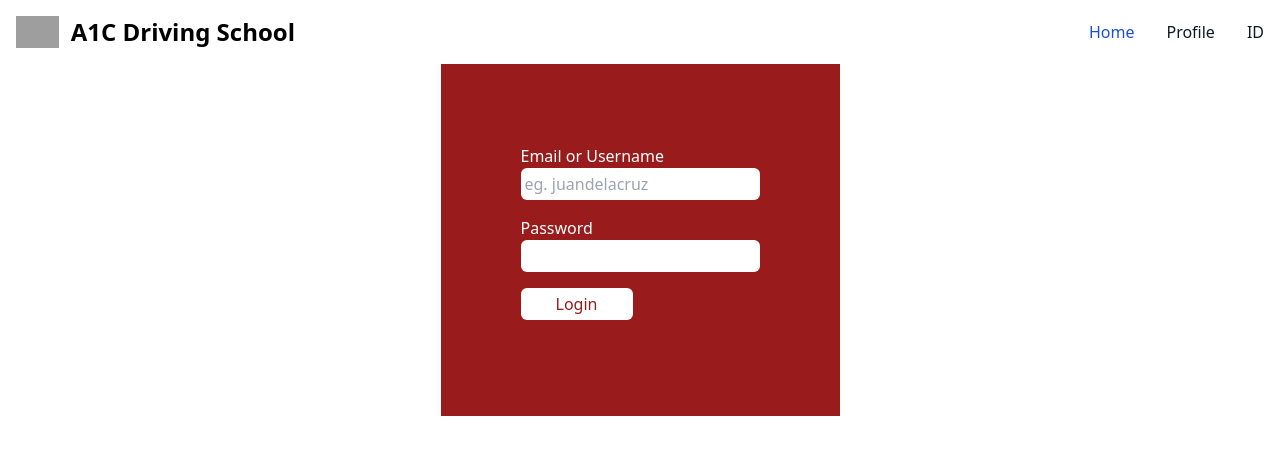
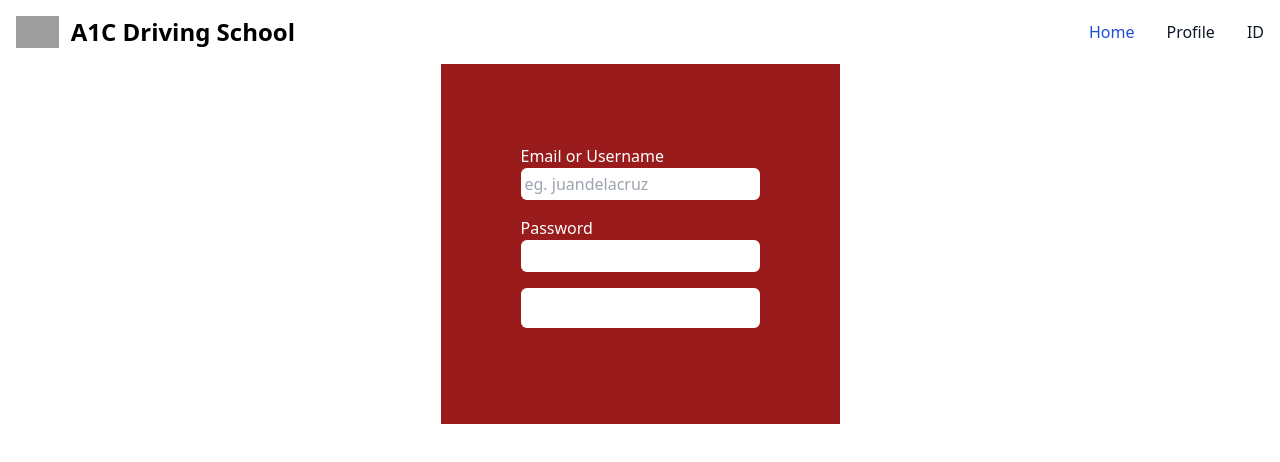
Before and after one commit to aldenvallestero/open-driving-school-management, a React (Create React App) app: page / in a window 1280 px wide. Shown: the top 462 px of the page. Built offline with nearby package versions, Linux system fonts and the light colour scheme; grey boxes are pictures that could not be loaded.

Commit message:
💄 Enhance Button Component

```diff
--- a/src/components/button-component.tsx
+++ b/src/components/button-component.tsx
@@ -1,7 +1,7 @@
 import { TButton } from '../commons/type-common'
 
-export default function Button({ placeholder }: TButton) {
+export default function Button({ placeholder, callback }: TButton) {
   return (
-    <button className='bg-white text-red-800 rounded-md p-1 w-28'>{placeholder}</button>
+    <button className='bg-white hover:bg-gray-400 rounded-md p-2 w-full' onClick={callback}>{placeholder}</button>
   )
 }
```
